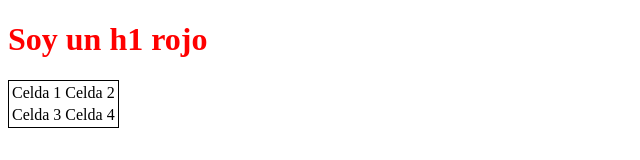
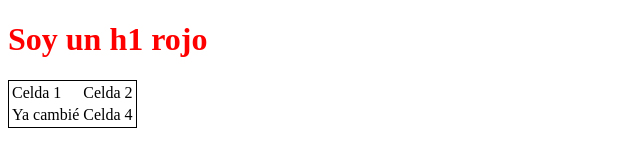
Before and after one commit to LuisACarrillo/REPO-TIC-2-750358, a plain HTML site: page index.html in a window 1280 px wide. Shown: the full height of the page, 0-640 px from the left. Drawn offline with Linux system fonts and the light colour scheme.

Commit message:
cambios en celda

```diff
--- a/index.html
+++ b/index.html
@@ -14,7 +14,7 @@
             <td>Celda 2</td>
         </tr>
         <tr>
-            <td>Celda 3</td>
+            <td>Ya cambié</td>
             <td>Celda 4</td>
         </tr>
     </table>
```
